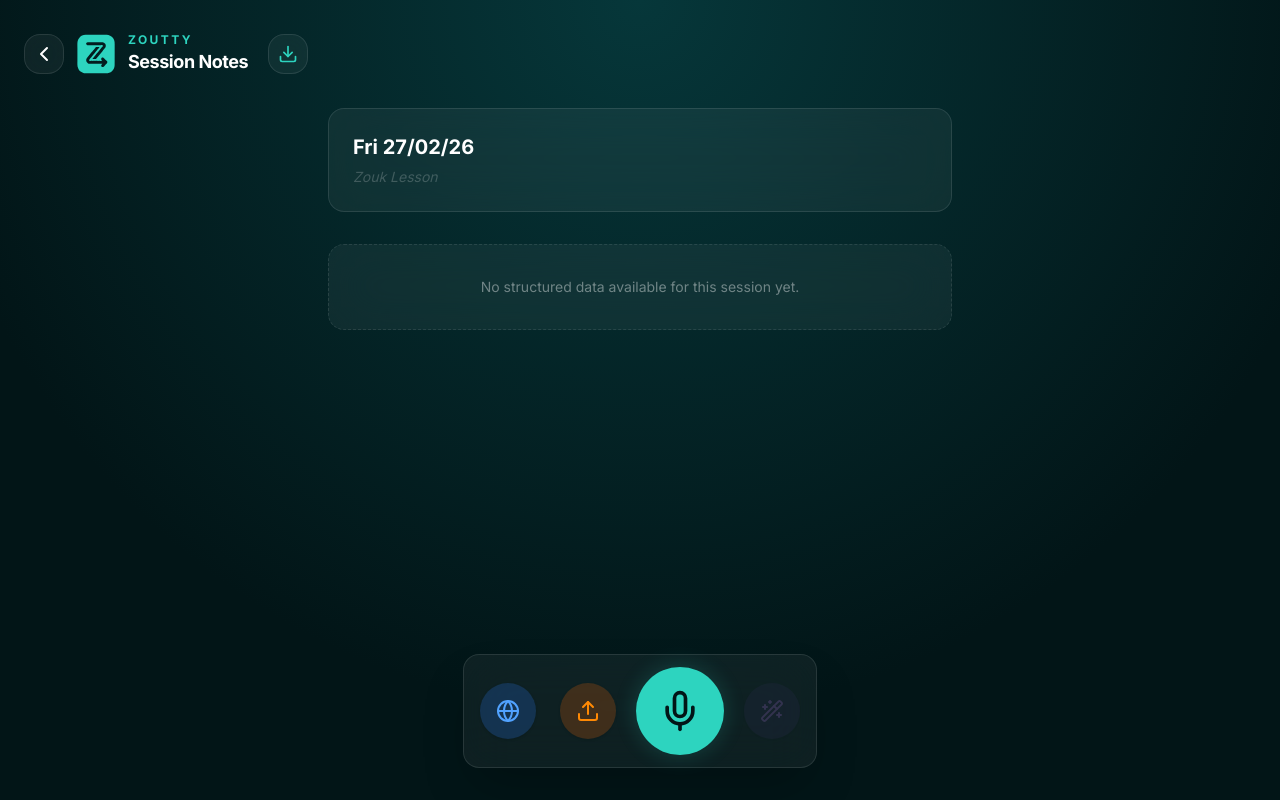
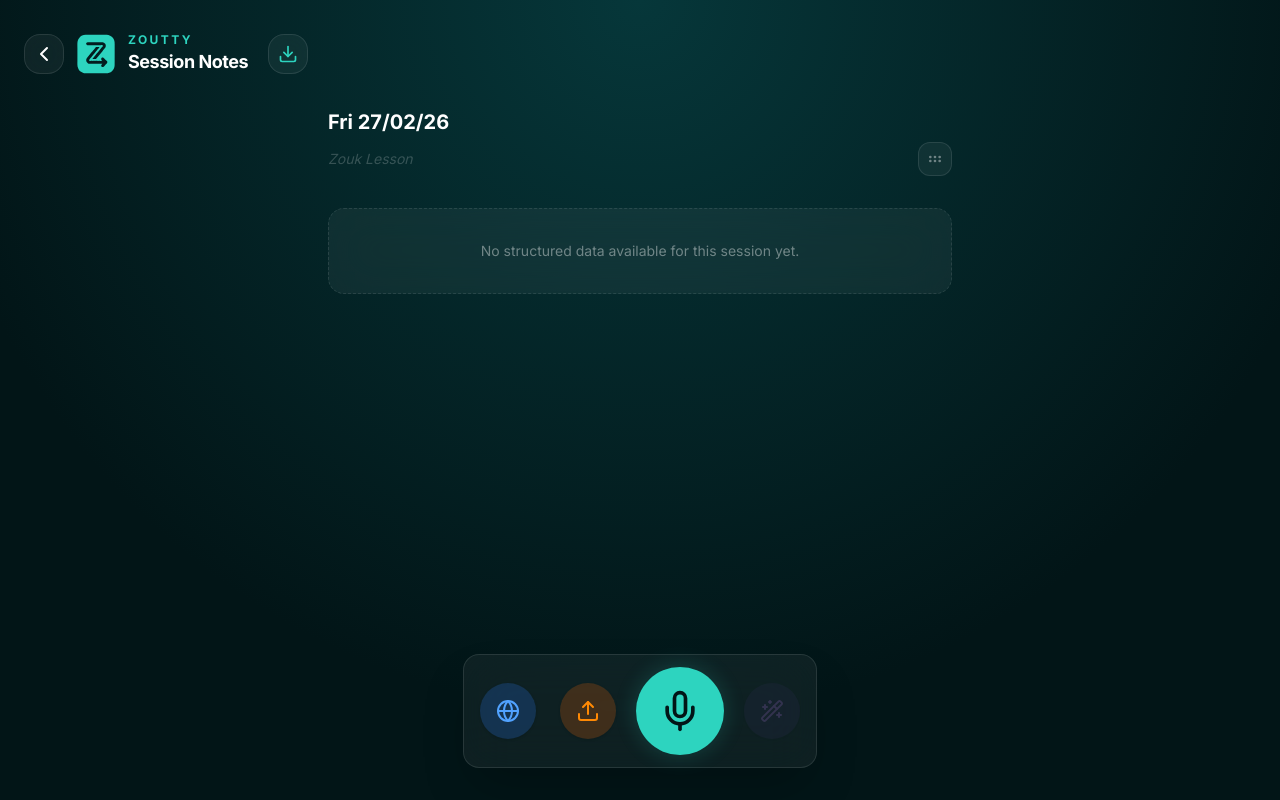
Before and after one commit to luttymedia/zoutty, a React (Vite) app: page / in a window 1280 px wide. Both pictures are taken after a click on the button "New Session". Built offline with nearby package versions, Linux system fonts and the light colour scheme.

Commit message:
Implemented "Reorder mode". Cleaner Session title section (no card)

```diff
--- a/src/App.tsx
+++ b/src/App.tsx
@@ -601,6 +601,7 @@ function SessionDetail({
   const [tempTitle, setTempTitle] = useState(session.title);
   const [isEditingSubtitle, setIsEditingSubtitle] = useState(false);
   const [tempSubtitle, setTempSubtitle] = useState(session.subtitle ?? '');
+  const [isReordering, setIsReordering] = useState(false);
   const [isNoteVisible, setIsNoteVisible] = useState(false);
   const mediaRecorder = useRef<MediaRecorder | null>(null);
   const audioChunks = useRef<Blob[]>([]);
@@ -698,7 +699,7 @@ function SessionDetail({
   return (
     <div className="space-y-8 animate-in fade-in slide-in-from-bottom-4 duration-500">
       {/* Session Header: date (white) + optional editable subtitle */}
-      <div className="glass p-6">
+      <div>
         {/* Date line — always shown, white, bold */}
         {isEditingTitle ? (
           <input
@@ -746,16 +747,23 @@ function SessionDetail({
               )}
               <Edit2 className="w-3.5 h-3.5 text-brand opacity-0 group-hover:opacity-80 transition-opacity shrink-0" />
             </button>
+            <button
+              onClick={() => setIsReordering(!isReordering)}
+              className={`p-2 rounded-xl border transition-colors flex items-center justify-center ${isReordering ? 'bg-brand/20 border-brand text-brand shadow-sm shadow-brand/20' : 'bg-white/5 border-white/10 text-white/40 hover:bg-white/10 hover:text-white/80'}`}
+              title={isReordering ? "Disable reorder mode" : "Enable reorder mode"}
+            >
+              <GripHorizontal className="w-4 h-4" />
+            </button>
           </div>
         )}
       </div>
 
-      {/* New Structured Session Detail Content */}
       <div id="sessionDetailContent" className="mt-8">
         <SessionStructuredData
           sessionId={session.id}
           entries={entries}
           processingIds={processingIds}
+          isReordering={isReordering}
           onUpdateEntry={onUpdateEntry}
           onDeleteEntry={onDeleteEntry}
           onProcessEntry={onProcessEntry}
@@ -968,7 +976,7 @@ function TranscriptBlock({ text, onChange }: { text: string, onChange?: (newText
   );
 }
 
-function SortableCard({ id, children, isDraggable = true }: { id: string; children: React.ReactNode; isDraggable?: boolean }) {
+function SortableCard({ id, children, isDraggable = true, isReordering = false }: { id: string; children: React.ReactNode; isDraggable?: boolean; isReordering?: boolean }) {
   const {
     attributes,
     listeners,
@@ -976,7 +984,7 @@ function SortableCard({ id, children, isDraggable = true }: { id: string; childr
     transform,
     transition,
     isDragging,
-  } = useSortable({ id, disabled: !isDraggable });
+  } = useSortable({ id, disabled: !isDraggable || !isReordering });
 
   const style = {
     transform: CSS.Transform.toString(transform),
@@ -984,16 +992,16 @@ function SortableCard({ id, children, isDraggable = true }: { id: string; childr
     zIndex: isDragging ? 50 : 1,
     opacity: isDragging ? 0.9 : 1,
     position: 'relative' as const,
-    touchAction: 'none', // Critical for mobile dnd-kit tap-and-hold
+    ...(isReordering ? { touchAction: 'none' } : {})
   };
 
   return (
     <div
       ref={setNodeRef}
       style={style}
-      {...(isDraggable ? attributes : {})}
-      {...(isDraggable ? listeners : {})}
-      className={isDragging ? 'shadow-2xl scale-[1.02] cursor-grabbing' : (isDraggable ? 'cursor-grab touch-pan-y active:scale-[0.99] transition-transform' : '')}
+      {...(isDraggable && isReordering ? attributes : {})}
+      {...(isDraggable && isReordering ? listeners : {})}
+      className={isDragging ? 'shadow-2xl scale-[1.02] cursor-grabbing ring-2 ring-brand rounded-2xl' : (isDraggable && isReordering ? 'cursor-grab touch-none active:scale-[0.99] transition-transform ring-1 ring-brand/50 rounded-2xl' : '')}
     >
       <div>
         {children}
@@ -1004,7 +1012,7 @@ function SortableCard({ id, children, isDraggable = true }: { id: string; childr
 
 // ─── Session Structured Data ────────────────────────────────────────────────
 
-function SessionStructuredData({ sessionId, entries, processingIds, onUpdateEntry, onDeleteEntry, onProcessEntry, cardOrder, onUpdateOrder, sessionNotes, onUpdateNotes }: { sessionId: string; entries: AudioEntry[]; processingIds: Set<string>; onUpdateEntry: (id: string, changes: Partial<AudioEntry>) => void; onDeleteEntry: (id: string) => void; onProcessEntry: (id: string) => Promise<void>; cardOrder?: string[]; onUpdateOrder: (newOrder: string[]) => void; sessionNotes?: string; onUpdateNotes: (newNotes: string) => void }) {
+function SessionStructuredData({ sessionId, entries, processingIds, isReordering, onUpdateEntry, onDeleteEntry, onProcessEntry, cardOrder, onUpdateOrder, sessionNotes, onUpdateNotes }: { sessionId: string; entries: AudioEntry[]; processingIds: Set<string>; isReordering: boolean; onUpdateEntry: (id: string, changes: Partial<AudioEntry>) => void; onDeleteEntry: (id: string) => void; onProcessEntry: (id: string) => Promise<void>; cardOrder?: string[]; onUpdateOrder: (newOrder: string[]) => void; sessionNotes?: string; onUpdateNotes: (newNotes: string) => void }) {
   const [report, setReport] = useState<any | null>(null);
   const [openStates, setOpenStates] = useState<Record<string, boolean>>({});
   const [isConsolidatedOpen, setIsConsolidatedOpen] = useState(false);
@@ -1265,11 +1273,16 @@ function SessionStructuredData({ sessionId, entries, processingIds, onUpdateEntr
   };
 
   return (
-    <div className="space-y-4">
+    <div className={`space-y-4 ${isReordering ? 'bg-brand/5 p-4 rounded-3xl border border-brand/20 relative' : ''}`}>
+      {isReordering && (
+        <div className="absolute -top-3 left-1/2 -translate-x-1/2 bg-brand text-black text-[10px] uppercase font-bold tracking-widest px-3 py-1 rounded-full shadow-lg z-10 flex items-center gap-1.5">
+          <GripHorizontal className="w-3 h-3" /> Reorder Mode
+        </div>
+      )}
       <DndContext sensors={sensors} collisionDetection={closestCenter} onDragEnd={handleDragEnd}>
         <SortableContext items={sortedKeys} strategy={verticalListSortingStrategy}>
           {sortedKeys.map((key) => (
-            <SortableCard key={key} id={key}>
+            <SortableCard key={key} id={key} isReordering={isReordering}>
               {availableItems.get(key)}
             </SortableCard>
           ))}
```
